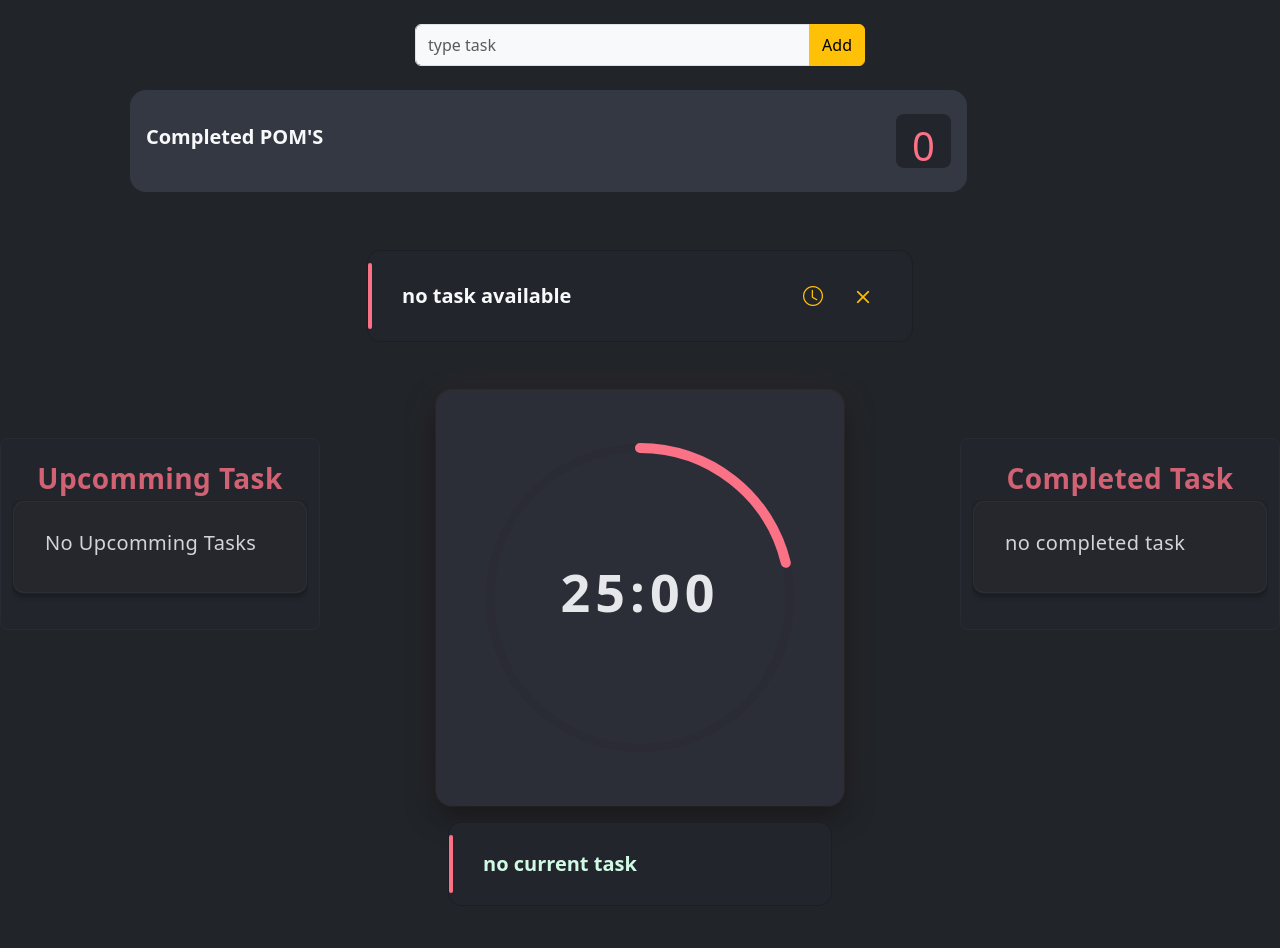
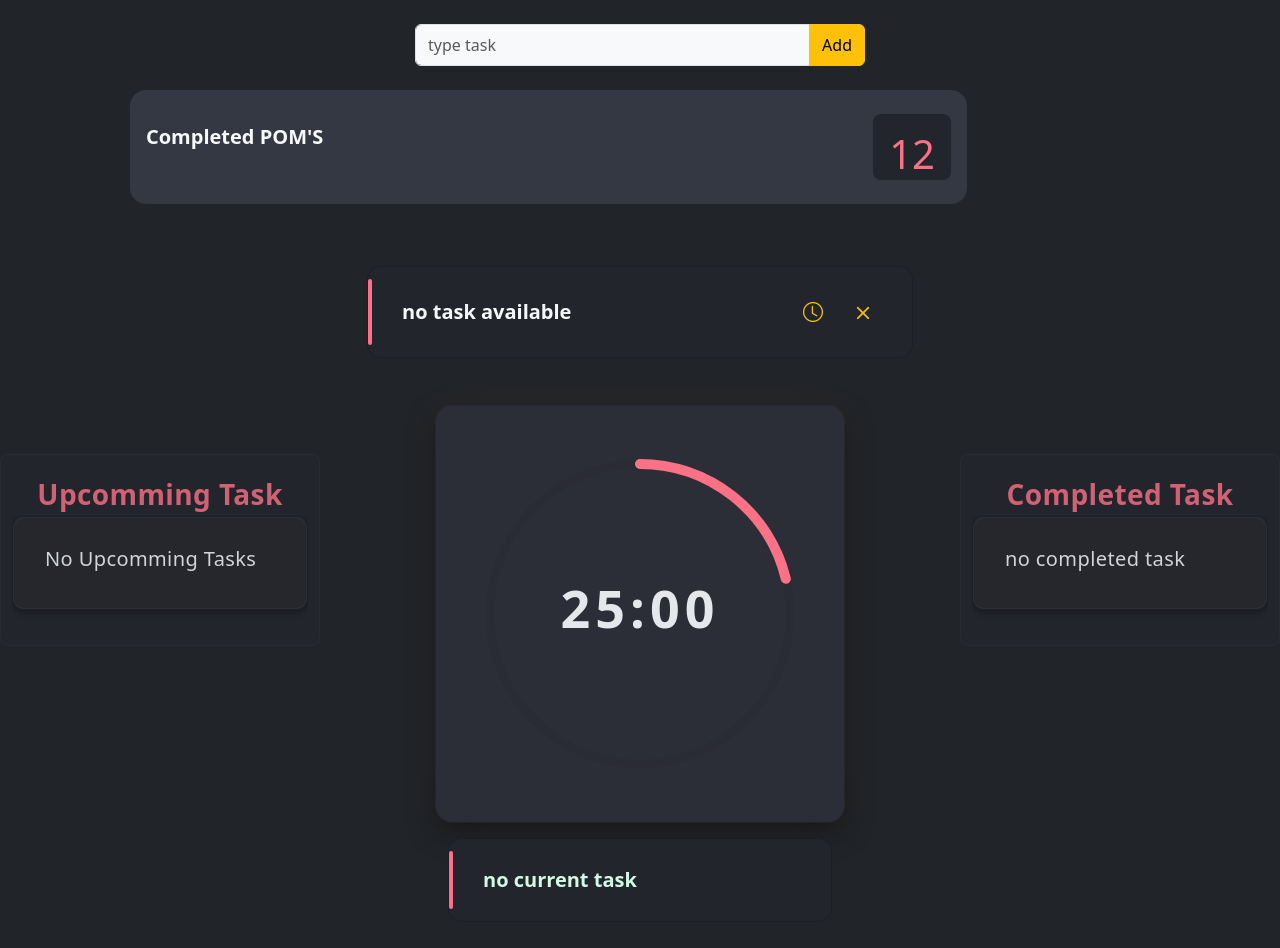
Before and after one commit to yaseen-s-8547/stuPom, a React (Vite) app: page / in a window 1280 px wide. Shown: the top 948 px of the page. Built offline with nearby package versions, Linux system fonts and the light colour scheme.

Commit message:
update layout of AddTask component; adjust column classes and update CompletedPom count display

```diff
--- a/src/Components/AddTask.jsx
+++ b/src/Components/AddTask.jsx
@@ -17,7 +17,7 @@ function AddTask({addTask}) {
                 <button className="btn btn-warning " onClick={handleAdd}>Add</button>
                  </div>
             </div>
-            <div className="col-xxl-3  col-sm-12 col-md-12">
+            <div className="col-xxl-3  col-md-12">
                 <CompletedPom/>
             </div>
         </>
--- a/src/Components/CompletedPom.jsx
+++ b/src/Components/CompletedPom.jsx
@@ -4,7 +4,7 @@ export default function CompletedPom(){
         <div className=" ms-5 w-75 h-75 px-3 mt-4 py-4 rounded-4 d-flex completed-cards ">
         <p className="text-light fs-5 fw-bolder mt-2 ">Completed POM'S</p>
         <div className=" px-3 rounded-3 ms-auto count-card ">
-        <h1 className="text-center mt-2 count">0</h1>
+        <h1 className="text-center py-2 mt-2  count">12</h1>
         </div>
 
         </div></>
```
